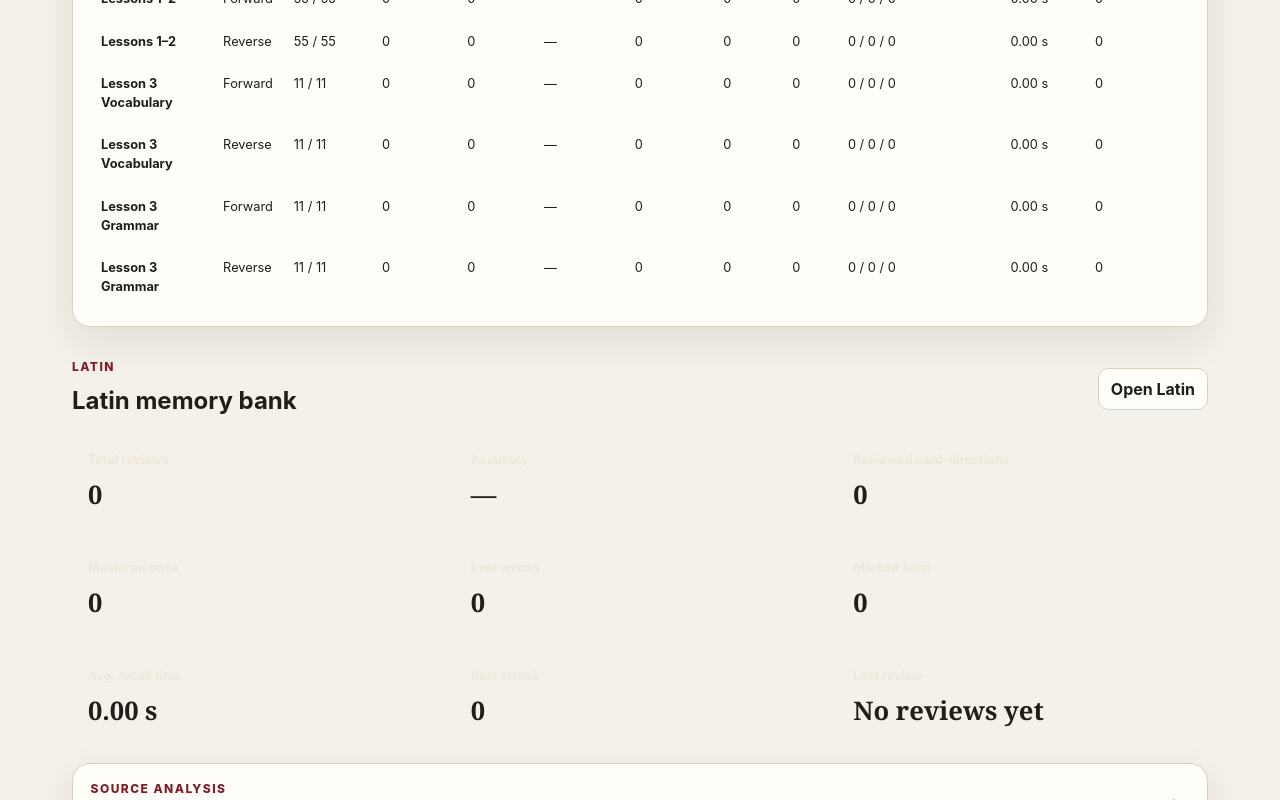
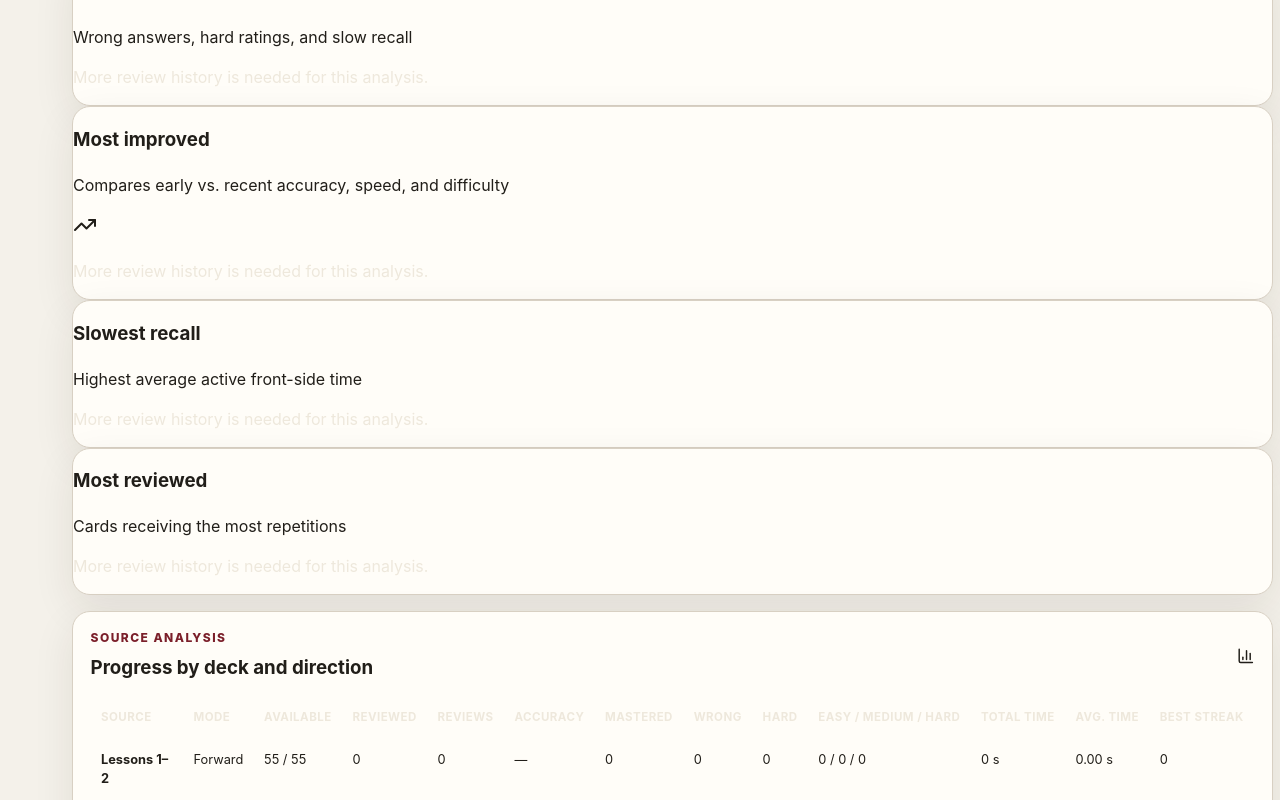
Before and after one commit to coltonkirby01/greek-latin-study, a React (Vite) app: page /stats in a window 1280 px wide. Shown: the part 840-1640 px from the top of the page. Built offline with nearby package versions, Linux system fonts and the light colour scheme; no server answers.

Commit message:
Add in-depth per-card study analysis

```diff
--- a/src/pages/stats-page.tsx
+++ b/src/pages/stats-page.tsx
@@ -1,11 +1,12 @@
-import { BarChart3, Clock3, Cloud, Laptop } from "lucide-react";
+import { BarChart3, Clock3, Cloud, Laptop, TrendingUp } from "lucide-react";
+import { useState } from "react";
 import { Link } from "react-router-dom";
 import { loadGreekDeck, loadGreekLesson3GrammarDeck, loadGreekLesson3VocabularyDeck, loadLatinDeck } from "../data/builtin-decks";
 import { useAuth } from "../features/auth/auth-context";
-import { createModeState, formatResponseTime, studyStats } from "../features/study/engine";
+import { createModeState, directionalCopy, formatResponseTime, studyStats } from "../features/study/engine";
 import { loadHenle } from "../features/henle/henle-data";
 import { loadProgressEnvelope } from "../features/study/progress-repository";
-import type { DeckDefinition, DeckProgressEnvelope, StudyCard, StudyModeState } from "../features/study/types";
+import type { CardProgress, DeckDefinition, DeckProgressEnvelope, ReviewRecord, StudyCard, StudyDirection, StudyModeState } from "../features/study/types";
 import { useAsync } from "../hooks/use-async";
 import "./stats-page.css";
 
@@ -14,16 +15,19 @@ type StatsSource = {
   language: Language;
   source: string;
   mode: string;
+  direction: StudyDirection;
   deck: DeckDefinition;
   cards: StudyCard[];
   studyKey: string;
 };
 
 type SourceSummary = ReturnType<typeof summarizeSource>;
+type CardPerformance = ReturnType<typeof summarizeCard>;
 type RecentReview = {
   language: Language;
   source: string;
   mode: string;
+  prompt: string;
   reviewedAt: number;
   result: "right" | "wrong";
   difficulty: "easy" | "medium" | "hard";
@@ -34,6 +38,17 @@ function percent(value: number | null) {
   return value === null ? "—" : `${(value * 100).toFixed(value >= 0.995 ? 0 : 1)}%`;
 }
 
+function formatDuration(ms: number) {
+  if (!ms) return "0 s";
+  const seconds = ms / 1_000;
+  if (seconds < 60) return `${seconds.toFixed(seconds < 10 ? 2 : 1)} s`;
+  const minutes = Math.floor(seconds / 60);
+  const remaining = Math.round(seconds % 60);
+  if (minutes < 60) return `${minutes}m ${remaining}s`;
+  const hours = Math.floor(minutes / 60);
+  return `${hours}h ${minutes % 60}m`;
+}
+
 function stateFor(source: StatsSource, envelopes: Record<string, DeckProgressEnvelope | null>) {
   return envelopes[source.deck.id]?.modes[source.studyKey]
     ?? createModeState(source.deck.id, source.studyKey, source.deck.cards.length, source.deck.staged);
@@ -41,7 +56,7 @@ function stateFor(source: StatsSource, envelopes: Record<string, DeckProgressEnv
 
 function summarizeSource(source: StatsSource, state: StudyModeState) {
   const stats = studyStats(source.cards, state);
-  let easy = 0, medium = 0, hard = 0, responseCount = 0, lastReviewedAt = 0;
+  let easy = 0, medium = 0, hard = 0, responseCount = 0, responseTotalMs = 0, lastReviewedAt = 0;
   for (const card of source.cards) {
     const progress = state.cards[card.id];
     if (!progress) continue;
@@ -49,9 +64,55 @@ function summarizeSource(source: StatsSource, state: StudyModeState) {
     medium += progress.medium;
     hard += progress.hard;
     responseCount += progress.responseTimeCount;
+    responseTotalMs += progress.responseTimeTotalMs;
     lastReviewedAt = Math.max(lastReviewedAt, progress.lastReviewedAt);
   }
-  return { source, state, stats, easy, medium, hard, responseCount, lastReviewedAt };
+  return { source, state, stats, easy, medium, hard, responseCount, responseTotalMs, lastReviewedAt };
+}
+
+function difficultyValue(value: ReviewRecord["difficulty"]) {
+  return value === "easy" ? 1 : value === "medium" ? 2 : 3;
+}
+
+function periodPerformance(history: ReviewRecord[]) {
+  if (!history.length) return { accuracy: 0, averageTimeMs: 0, averageDifficulty: 0 };
+  const right = history.filter((review) => review.result === "right").length;
+  return {
+    accuracy: right / history.length,
+    averageTimeMs: history.reduce((sum, review) => sum + review.responseTimeMs, 0) / history.length,
+    averageDifficulty: history.reduce((sum, review) => sum + difficultyValue(review.difficulty), 0) / history.length,
+  };
+}
+
+function improvementScore(progress: CardProgress) {
+  if (progress.history.length < 4) return null;
+  const split = Math.floor(progress.history.length / 2);
+  const early = periodPerformance(progress.history.slice(0, split));
+  const recent = periodPerformance(progress.history.slice(-split));
+  const accuracyGain = recent.accuracy - early.accuracy;
+  const speedGain = Math.max(-1, Math.min(1, (early.averageTimeMs - recent.averageTimeMs) / Math.max(1_000, early.averageTimeMs)));
+  const difficultyGain = Math.max(-1, Math.min(1, (early.averageDifficulty - recent.averageDifficulty) / 2));
+  return accuracyGain * 60 + speedGain * 25 + difficultyGain * 15;
+}
+
+function summarizeCard(source: StatsSource, card: StudyCard, progress: CardProgress) {
+  const accuracy = progress.reviews ? progress.right / progress.reviews : null;
+  const averageTimeMs = progress.responseTimeCount ? progress.responseTimeTotalMs / progress.responseTimeCount : 0;
+  const wrongRate = progress.reviews ? progress.wrong / progress.reviews : 0;
+  const hardRate = progress.reviews ? progress.hard / progress.reviews : 0;
+  const slowPenalty = averageTimeMs > 4_000 ? Math.min(20, Math.log2(averageTimeMs / 4_000) * 8) : 0;
+  const hardestScore = progress.reviews ? wrongRate * 55 + hardRate * 25 + slowPenalty : 0;
+  return {
+    source,
+    card,
+    progress,
+    prompt: directionalCopy(card, source.direction).prompt,
+    accuracy,
+    averageTimeMs,
+    totalTimeMs: progress.responseTimeTotalMs,
+    hardestScore,
+    improvement: improvementScore(progress),
+  };
 }
 
 function aggregateLanguage(rows: SourceSummary[]) {
@@ -63,14 +124,10 @@ function aggregateLanguage(rows: SourceSummary[]) {
     mastered += row.stats.mastered;
     everWrong += row.stats.everWrong;
     hardCards += row.stats.markedHard;
+    responseTotal += row.responseTotalMs;
+    responseCount += row.responseCount;
     bestStreak = Math.max(bestStreak, row.stats.bestStreak);
     lastReviewedAt = Math.max(lastReviewedAt, row.lastReviewedAt);
-    for (const card of row.source.cards) {
-      const progress = row.state.cards[card.id];
-      if (!progress) continue;
-      responseTotal += progress.responseTimeTotalMs;
-      responseCount += progress.responseTimeCount;
-    }
   }
   return {
     totalReviews,
@@ -79,6 +136,7 @@ function aggregateLanguage(rows: SourceSummary[]) {
     mastered,
     everWrong,
     hardCards,
+    totalRecallTimeMs: responseTotal,
     averageResponseTimeMs: responseCount ? responseTotal / responseCount : 0,
     bestStreak,
     lastReviewedAt,
@@ -101,83 +159,128 @@ export function StatsPage() {
     ]);
 
     const sources: StatsSource[] = [
-      { language: "Greek", source: "Lessons 1–2", mode: "Forward", deck: greekFoundation, cards: greekFoundation.cards, studyKey: "forward" },
-      { language: "Greek", source: "Lessons 1–2", mode: "Reverse", deck: greekFoundation, cards: greekFoundation.cards, studyKey: "reverse" },
-      { language: "Greek", source: "Lesson 3 Vocabulary", mode: "Forward", deck: greekVocabulary, cards: greekVocabulary.cards, studyKey: "forward" },
-      { language: "Greek", source: "Lesson 3 Vocabulary", mode: "Reverse", deck: greekVocabulary, cards: greekVocabulary.cards, studyKey: "reverse" },
-      { language: "Greek", source: "Lesson 3 Grammar", mode: "Forward", deck: greekGrammar, cards: greekGrammar.cards, studyKey: "forward" },
-      { language: "Greek", source: "Lesson 3 Grammar", mode: "Reverse", deck: greekGrammar, cards: greekGrammar.cards, studyKey: "reverse" },
-      { language: "Latin", source: "Dickinson Vocabulary", mode: "Forward", deck: latinVocabulary, cards: latinVocabulary.cards, studyKey: "forward" },
-      { language: "Latin", source: "Dickinson Vocabulary", mode: "Reverse", deck: latinVocabulary, cards: latinVocabulary.cards, studyKey: "reverse" },
-      { language: "Latin", source: "Henle Grammar Forms", mode: "Forward", deck: henle.individualDeck, cards: henle.individualDeck.cards, studyKey: "individual:forward" },
-      { language: "Latin", source: "Henle Grammar Forms", mode: "Reverse", deck: henle.individualDeck, cards: henle.individualDeck.cards, studyKey: "individual:reverse" },
-      { language: "Latin", source: "Henle Whole Charts", mode: "Charts", deck: henle.chartDeck, cards: henle.chartDeck.cards, studyKey: "chart" },
+      { language: "Greek", source: "Lessons 1–2", mode: "Forward", direction: "forward", deck: greekFoundation, cards: greekFoundation.cards, studyKey: "forward" },
+      { language: "Greek", source: "Lessons 1–2", mode: "Reverse", direction: "reverse", deck: greekFoundation, cards: greekFoundation.cards, studyKey: "reverse" },
+      { language: "Greek", source: "Lesson 3 Vocabulary", mode: "Forward", direction: "forward", deck: greekVocabulary, cards: greekVocabulary.cards, studyKey: "forward" },
+      { language: "Greek", source: "Lesson 3 Vocabulary", mode: "Reverse", direction: "reverse", deck: greekVocabulary, cards: greekVocabulary.cards, studyKey: "reverse" },
+      { language: "Greek", source: "Lesson 3 Grammar", mode: "Forward", direction: "forward", deck: greekGrammar, cards: greekGrammar.cards, studyKey: "forward" },
+      { language: "Greek", source: "Lesson 3 Grammar", mode: "Reverse", direction: "reverse", deck: greekGrammar, cards: greekGrammar.cards, studyKey: "reverse" },
+      { language: "Latin", source: "Dickinson Vocabulary", mode: "Forward", direction: "forward", deck: latinVocabulary, cards: latinVocabulary.cards, studyKey: "forward" },
+      { language: "Latin", source: "Dickinson Vocabulary", mode: "Reverse", direction: "reverse", deck: latinVocabulary, cards: latinVocabulary.cards, studyKey: "reverse" },
+      { language: "Latin", source: "Henle Grammar Forms", mode: "Forward", direction: "forward", deck: henle.individualDeck, cards: henle.individualDeck.cards, studyKey: "individual:forward" },
+      { language: "Latin", source: "Henle Grammar Forms", mode: "Reverse", direction: "reverse", deck: henle.individualDeck, cards: henle.individualDeck.cards, studyKey: "individual:reverse" },
+      { language: "Latin", source: "Henle Whole Charts", mode: "Charts", direction: "forward", deck: henle.chartDeck, cards: henle.chartDeck.cards, studyKey: "chart" },
     ];
 
     const uniqueDeckIds = [...new Set(sources.map((source) => source.deck.id))];
     const loaded = await Promise.all(uniqueDeckIds.map(async (deckId) => [deckId, await loadProgressEnvelope(deckId, user)] as const));
     const envelopes = Object.fromEntries(loaded.map(([deckId, result]) => [deckId, result.envelope])) as Record<string, DeckProgressEnvelope | null>;
     const summaries = sources.map((source) => summarizeSource(source, stateFor(source, envelopes)));
+    const cards = summaries.flatMap((row) => row.source.cards.map((card) => {
+      const progress = row.state.cards[card.id];
+      return progress?.reviews ? summarizeCard(row.source, card, progress) : null;
+    }).filter((item): item is CardPerformance => Boolean(item)));
 
     const recent: RecentReview[] = [];
-    for (const row of summaries) {
-      for (const card of row.source.cards) {
-        const progress = row.state.cards[card.id];
-        if (!progress) continue;
-        for (const review of progress.history) recent.push({ language: row.source.language, source: row.source.source, mode: row.source.mode, reviewedAt: review.reviewedAt, result: review.result, difficulty: review.difficulty, responseTimeMs: review.responseTimeMs });
-      }
+    for (const card of cards) {
+      for (const review of card.progress.history) recent.push({
+        language: card.source.language,
+        source: card.source.source,
+        mode: card.source.mode,
+        prompt: card.prompt,
+        reviewedAt: review.reviewedAt,
+        result: review.result,
+        difficulty: review.difficulty,
+        responseTimeMs: review.responseTimeMs,
+      });
     }
     recent.sort((a, b) => b.reviewedAt - a.reviewedAt);
-    return { summaries, recent: recent.slice(0, 20) };
+    return { summaries, cards, recent: recent.slice(0, 30) };
   }, [user?.id]);
 
   if (loading || !value) return <main className="page-shell"><div className="study-loading panel-surface" role="status"><span className="loading-mark">Σ</span><p>Loading your study history…</p></div></main>;
 
   const greekRows = value.summaries.filter((row) => row.source.language === "Greek");
   const latinRows = value.summaries.filter((row) => row.source.language === "Latin");
+  const greekCards = value.cards.filter((card) => card.source.language === "Greek");
+  const latinCards = value.cards.filter((card) => card.source.language === "Latin");
 
   return <main className="page-shell stats-page">
     <header className="stats-hero">
-      <div><p className="eyebrow">Continuous memory bank</p><h1>Study Stats</h1><p>Your complete Greek and Latin history is analyzed here whether or not a source is currently selected in a flashcard session.</p></div>
+      <div><p className="eyebrow">Continuous memory bank</p><h1>Study Stats</h1><p>Your complete Greek and Latin history is analyzed here whether or not a source is currently selected in a flashcard session. Time statistics use the active front-side recall timer only.</p></div>
       <div className="stats-sync-note">{user ? <Cloud aria-hidden="true" /> : <Laptop aria-hidden="true" />}<span>{user ? "Showing your synced account progress" : "Showing guest progress saved on this device"}</span></div>
     </header>
     {error && <div className="inline-alert">{error}</div>}
 
-    <LanguageStats language="Greek" rows={greekRows} href="/greek" />
-    <LanguageStats language="Latin" rows={latinRows} href="/latin" />
+    <LanguageStats language="Greek" rows={greekRows} cards={greekCards} href="/greek" />
+    <LanguageStats language="Latin" rows={latinRows} cards={latinCards} href="/latin" />
 
     <section className="panel-surface stats-recent-section">
       <div className="stats-section-heading"><div><p className="eyebrow">Latest activity</p><h2>Recent reviews</h2></div><Clock3 aria-hidden="true" /></div>
       {value.recent.length ? <div className="stats-recent-list">{value.recent.map((review, index) => <div className="stats-recent-row" key={`${review.reviewedAt}:${review.source}:${index}`}>
-        <div><strong>{review.language} · {review.source}</strong><span>{review.mode} · {dateTime(review.reviewedAt)}</span></div>
+        <div><strong>{review.prompt}</strong><span>{review.language} · {review.source} · {review.mode} · {dateTime(review.reviewedAt)}</span></div>
         <div className="stats-review-result"><span className={review.result === "right" ? "is-right" : "is-wrong"}>{review.result}</span><span>{review.difficulty}</span><span>{formatResponseTime(review.responseTimeMs)}</span></div>
       </div>)}</div> : <p className="stats-empty">No saved reviews yet.</p>}
     </section>
   </main>;
 }
 
-function LanguageStats({ language, rows, href }: { language: Language; rows: SourceSummary[]; href: string }) {
+function LanguageStats({ language, rows, cards, href }: { language: Language; rows: SourceSummary[]; cards: CardPerformance[]; href: string }) {
+  const [cardLimit, setCardLimit] = useState(100);
   const aggregate = aggregateLanguage(rows);
+  const hardest = [...cards].filter((card) => card.progress.reviews >= 2).sort((a, b) => b.hardestScore - a.hardestScore).slice(0, 8);
+  const slowest = [...cards].sort((a, b) => b.averageTimeMs - a.averageTimeMs).slice(0, 8);
+  const improved = [...cards].filter((card) => (card.improvement ?? 0) > 0).sort((a, b) => (b.improvement ?? 0) - (a.improvement ?? 0)).slice(0, 8);
+  const mostReviewed = [...cards].sort((a, b) => b.progress.reviews - a.progress.reviews).slice(0, 8);
+  const cardRows = [...cards].sort((a, b) => b.totalTimeMs - a.totalTimeMs);
+
   return <section className="stats-language-section">
     <div className="stats-language-title"><div><p className="eyebrow">{language}</p><h2>{language} memory bank</h2></div><Link className="small-outline-button" to={href}>Open {language}</Link></div>
     <div className="stats-overview-grid">
       <Stat label="Total reviews" value={aggregate.totalReviews.toLocaleString()} />
       <Stat label="Accuracy" value={percent(aggregate.accuracy)} />
+      <Stat label="Total active recall time" value={formatDuration(aggregate.totalRecallTimeMs)} />
+      <Stat label="Avg. recall time" value={formatResponseTime(aggregate.averageResponseTimeMs)} />
       <Stat label="Reviewed card-directions" value={aggregate.reviewed.toLocaleString()} />
       <Stat label="Mastered once" value={aggregate.mastered.toLocaleString()} />
       <Stat label="Ever wrong" value={aggregate.everWrong.toLocaleString()} />
       <Stat label="Marked hard" value={aggregate.hardCards.toLocaleString()} />
-      <Stat label="Avg. recall time" value={formatResponseTime(aggregate.averageResponseTimeMs)} />
       <Stat label="Best streak" value={aggregate.bestStreak.toLocaleString()} />
       <Stat label="Last review" value={dateTime(aggregate.lastReviewedAt)} />
     </div>
+
+    <div className="stats-analysis-grid">
+      <RankedCards title="Hardest cards" subtitle="Wrong answers, hard ratings, and slow recall" cards={hardest} metric={(card) => `${percent(card.accuracy)} · ${formatResponseTime(card.averageTimeMs)}`} />
+      <RankedCards title="Most improved" subtitle="Compares early vs. recent accuracy, speed, and difficulty" cards={improved} metric={(card) => `+${Math.round(card.improvement ?? 0)} improvement`} icon={<TrendingUp aria-hidden="true" />} />
+      <RankedCards title="Slowest recall" subtitle="Highest average active front-side time" cards={slowest} metric={(card) => `${formatResponseTime(card.averageTimeMs)} avg.`} />
+      <RankedCards title="Most reviewed" subtitle="Cards receiving the most repetitions" cards={mostReviewed} metric={(card) => `${card.progress.reviews} reviews`} />
+    </div>
+
     <div className="panel-surface stats-table-wrap">
       <div className="stats-section-heading"><div><p className="eyebrow">Source analysis</p><h3>Progress by deck and direction</h3></div><BarChart3 aria-hidden="true" /></div>
       <div className="stats-table-scroll"><table className="stats-table">
-        <thead><tr><th>Source</th><th>Mode</th><th>Available</th><th>Reviewed</th><th>Reviews</th><th>Accuracy</th><th>Mastered</th><th>Wrong</th><th>Hard</th><th>Easy / Medium / Hard</th><th>Avg. time</th><th>Best streak</th></tr></thead>
-        <tbody>{rows.map((row) => <tr key={`${row.source.source}:${row.source.studyKey}`}><td>{row.source.source}</td><td>{row.source.mode}</td><td>{row.stats.available.toLocaleString()} / {row.source.cards.length.toLocaleString()}</td><td>{row.stats.reviewed.toLocaleString()}</td><td>{row.stats.totalReviews.toLocaleString()}</td><td>{percent(row.stats.accuracy)}</td><td>{row.stats.mastered.toLocaleString()}</td><td>{row.stats.everWrong.toLocaleString()}</td><td>{row.stats.markedHard.toLocaleString()}</td><td>{row.easy.toLocaleString()} / {row.medium.toLocaleString()} / {row.hard.toLocaleString()}</td><td>{formatResponseTime(row.stats.averageResponseTimeMs)}</td><td>{row.stats.bestStreak.toLocaleString()}</td></tr>)}</tbody>
+        <thead><tr><th>Source</th><th>Mode</th><th>Available</th><th>Reviewed</th><th>Reviews</th><th>Accuracy</th><th>Mastered</th><th>Wrong</th><th>Hard</th><th>Easy / Medium / Hard</th><th>Total time</th><th>Avg. time</th><th>Best streak</th></tr></thead>
+        <tbody>{rows.map((row) => <tr key={`${row.source.source}:${row.source.studyKey}`}><td>{row.source.source}</td><td>{row.source.mode}</td><td>{row.stats.available.toLocaleString()} / {row.source.cards.length.toLocaleString()}</td><td>{row.stats.reviewed.toLocaleString()}</td><td>{row.stats.totalReviews.toLocaleString()}</td><td>{percent(row.stats.accuracy)}</td><td>{row.stats.mastered.toLocaleString()}</td><td>{row.stats.everWrong.toLocaleString()}</td><td>{row.stats.markedHard.toLocaleString()}</td><td>{row.easy.toLocaleString()} / {row.medium.toLocaleString()} / {row.hard.toLocaleString()}</td><td>{formatDuration(row.responseTotalMs)}</td><td>{formatResponseTime(row.stats.averageResponseTimeMs)}</td><td>{row.stats.bestStreak.toLocaleString()}</td></tr>)}</tbody>
       </table></div>
     </div>
+
+    <div className="panel-surface stats-table-wrap">
+      <div className="stats-section-heading"><div><p className="eyebrow">Card-by-card</p><h3>Time and performance for every reviewed card</h3><p>Sorted by total active recall time. Forward and Reverse remain separate memory records.</p></div><Clock3 aria-hidden="true" /></div>
+      {cardRows.length ? <>
+        <div className="stats-table-scroll"><table className="stats-table stats-card-table">
+          <thead><tr><th>Card</th><th>Source</th><th>Mode</th><th>Reviews</th><th>Accuracy</th><th>Total time</th><th>Avg. time</th><th>Last time</th><th>Wrong</th><th>Hard</th><th>Best streak</th><th>Last reviewed</th></tr></thead>
+          <tbody>{cardRows.slice(0, cardLimit).map((card) => <tr key={`${card.source.source}:${card.source.studyKey}:${card.card.id}`}><td className="stats-card-prompt">{card.prompt}</td><td>{card.source.source}</td><td>{card.source.mode}</td><td>{card.progress.reviews}</td><td>{percent(card.accuracy)}</td><td>{formatDuration(card.totalTimeMs)}</td><td>{formatResponseTime(card.averageTimeMs)}</td><td>{formatResponseTime(card.progress.lastResponseTimeMs)}</td><td>{card.progress.wrong}</td><td>{card.progress.hard}</td><td>{card.progress.bestStreak}</td><td>{dateTime(card.progress.lastReviewedAt)}</td></tr>)}</tbody>
+        </table></div>
+        {cardRows.length > cardLimit && <button className="small-outline-button stats-load-more" type="button" onClick={() => setCardLimit((value) => value + 100)}>Show 100 more ({(cardRows.length - cardLimit).toLocaleString()} remaining)</button>}
+      </> : <p className="stats-empty">No reviewed cards yet.</p>}
+    </div>
+  </section>;
+}
+
+function RankedCards({ title, subtitle, cards, metric, icon }: { title: string; subtitle: string; cards: CardPerformance[]; metric: (card: CardPerformance) => string; icon?: React.ReactNode }) {
+  return <section className="panel-surface stats-ranked-panel">
+    <div className="stats-ranked-heading"><div><h3>{title}</h3><p>{subtitle}</p></div>{icon}</div>
+    {cards.length ? <ol>{cards.map((card) => <li key={`${card.source.source}:${card.source.studyKey}:${card.card.id}`}><div><strong>{card.prompt}</strong><span>{card.source.source} · {card.source.mode}</span></div><em>{metric(card)}</em></li>)}</ol> : <p className="stats-empty">More review history is needed for this analysis.</p>}
   </section>;
 }
 
```
